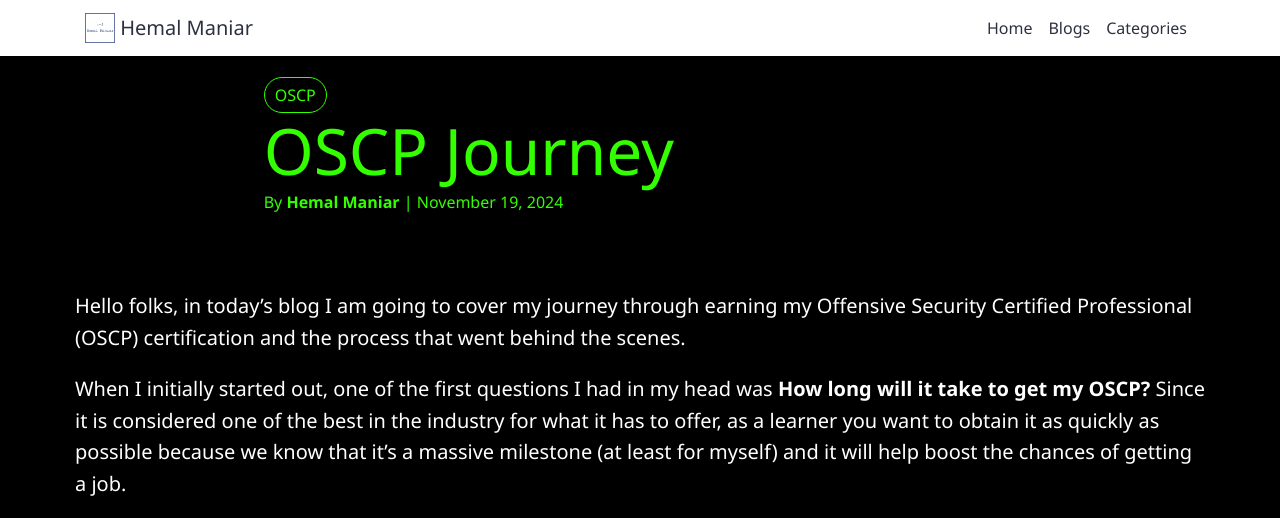
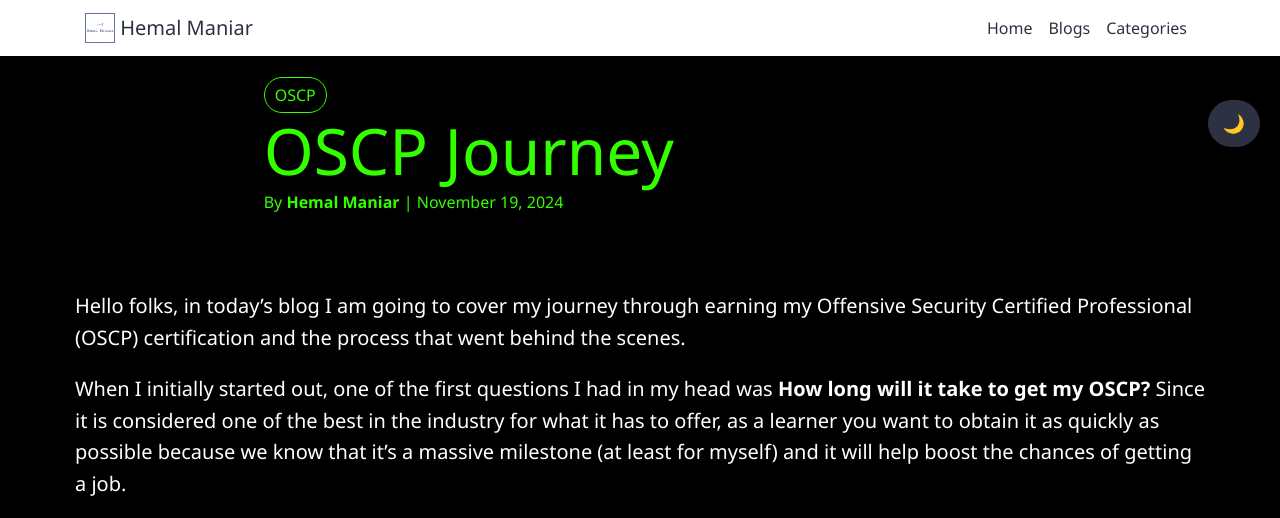
Before and after one commit to hemal-maniar/hemal-maniar.github.io, a Jekyll site: the page built from _posts/2024-11-19-oscp-journey.md, in a window 1280 px wide. Shown: the top 518 px of the page. Built offline with Jekyll 4.4.1, drawn with Linux system fonts in a browser that asks for light colours; nearby versions of some CDN libraries.

Commit message:
adding bg toggle on post

```diff
--- a/_layouts/post.html
+++ b/_layouts/post.html
@@ -11,14 +11,16 @@
 </head>
 <style>
     table {
-    background-color: black;
+    background-color: transparent;
     border-collapse: collapse;
-    color: white;
+    color: var(--text-primary);
     line-height: 3em;
 }
 </style>
 <body>
     {% include nav.html %}
+
+    <button class="theme-toggle" id="themeToggle" aria-label="Toggle dark/light mode">🌙</button>
 
     <div class="img-container">
         {% include post-featured-image.html alt=page.alt title=page.title categories=page.categories author=page.author date=page.date %}
@@ -57,4 +59,27 @@
     -->
     {% include footer.html %}
     {% include footer-files.html %}
+
+    <script>
+        const themeToggle = document.getElementById('themeToggle');
+        const htmlElement = document.documentElement;
+
+        const savedTheme = localStorage.getItem('theme') || 'dark';
+
+        if (savedTheme === 'light') {
+            htmlElement.classList.add('light-mode');
+            themeToggle.textContent = '☀️';
+        } else {
+            htmlElement.classList.remove('light-mode');
+            themeToggle.textContent = '🌙';
+        }
+
+        themeToggle.addEventListener('click', () => {
+            const isLightMode = htmlElement.classList.toggle('light-mode');
+
+            localStorage.setItem('theme', isLightMode ? 'light' : 'dark');
+
+            themeToggle.textContent = isLightMode ? '☀️' : '🌙';
+        });
+    </script>
 </body>
--- a/assets/css/post.css
+++ b/assets/css/post.css
@@ -1,3 +1,34 @@
+/* Dark/Light Mode Variables */
+:root {
+    --bg-primary: #000;
+    --bg-secondary: #6d6d6d;
+    --text-primary: #fff;
+    --text-secondary: #6d6d6d;
+    --text-accent: #2e3141;
+    --link-color: #0084ff;
+    --border-color: #fff;
+    --border-alt: rgba(255, 255, 255, 0.1);
+    --code-bg: #6d6d6d;
+    --code-text: #33ff00;
+    --button-hover-text: #2e3141;
+    --button-hover-bg: #fff;
+}
+
+:root.light-mode {
+    --bg-primary: #f5f5f5;
+    --bg-secondary: #e8e8e8;
+    --text-primary: #2e3141;
+    --text-secondary: #666;
+    --text-accent: #2e3141;
+    --link-color: #0084ff;
+    --border-color: #2e3141;
+    --border-alt: rgba(46, 49, 65, 0.1);
+    --code-bg: #e8e8e8;
+    --code-text: #1a6f2e;
+    --button-hover-text: #fff;
+    --button-hover-bg: #2e3141;
+}
+
 /* General */
 
 html {
@@ -6,12 +37,12 @@
 }
 
 body {
-    background-color: black;
+    background-color: var(--bg-primary);
     font-family: "Segoe UI", Roboto, Oxygen, Ubuntu, Cantarell, "Open Sans", "Helvetica Neue", sans-serif;
 }
 
 a {
-    color: #0084ff;
+    color: var(--link-color);
 }
 
 .container-blog-home {
@@ -26,7 +57,7 @@
 
 a.left {
     position: relative;
-    color: #6d6d6d;
+    color: var(--text-secondary);
 }
 
 a.left:before {
@@ -36,7 +67,7 @@
     height: 2px;
     bottom: 0;
     left: 0;
-    background-color: #fff;
+    background-color: var(--text-primary);
     visibility: hidden;
     transition: all 0.3s ease-in-out;
 }
@@ -47,11 +78,11 @@
 }
 
 a.left2:before {
-    background-color: #2e3141;
+    background-color: var(--text-accent);
 }
 
 a.left2:hover {
-    color: #2e3141;
+    color: var(--text-accent);
 }
 
 .w3-container ul li {
@@ -70,7 +101,7 @@
     width: 100%;
     height: 30vh;
     position: relative;
-    color: #fff;
+    color: var(--text-primary);
     padding-top: 6%;
 }
 
@@ -125,7 +156,7 @@
     float: left;
     text-align: left;
     margin-right: 10px;
-    color: #2e3141;
+    color: var(--text-accent);
     font-size: .9em;
     font-weight: bold;
 }
@@ -138,7 +169,7 @@
     text-align: left;
     float: left;
     margin: 5px 0;
-    color: #2e3141;
+    color: var(--text-accent);
 }
 
 .card-post-author-date {
@@ -151,7 +182,7 @@
     margin: 15px 0;
     text-align: left;
     float: left;
-    color: rgb(117, 117, 117);
+    color: var(--text-secondary);
 }
 
 .card-img-top {
@@ -182,24 +213,24 @@
 }
 
 .btn {
-    background: #2e3141;
-    border: 1px solid #2e3141;
+    background: var(--text-accent);
+    border: 1px solid var(--text-accent);
 }
 
 .btn:hover {
-    background: #fff;
-    border: #2e3141 1px solid;
-    color: #2e3141;
+    background: var(--button-hover-bg);
+    border: var(--text-accent) 1px solid;
+    color: var(--button-hover-text);
     transition: .35s ease;
 }
 
 .a-main-post-title:hover {
-    color: #fff;
+    color: var(--text-primary);
     text-decoration: none;
 }
 
 .col-lg-9 h2, .col-lg-9 p, .col-lg-9 h4, .col-lg-9 h3, .col-lg-9 h5, .col-lg-9 h6 {
-    color: #2e3141;
+    color: var(--text-primary);
 }
 
 .col-lg-9 h2 {
@@ -234,7 +265,7 @@
 .img-container1 {
     width: 100%;
     max-height: 250px;
-    background-color: #000;
+    background-color: var(--bg-primary);
 }
 
 .img-container1 img {
@@ -249,7 +280,7 @@
 }
 
 .img-container1 a, .img-container1 p {
-    color: #fff;
+    color: var(--text-primary);
 }
 
 .next-prev-img-col {
@@ -260,9 +291,9 @@
 /* tags */
 
 .tag-p {
-    color: #2e3141;
+    color: var(--text-accent);
     display: inline-block;
-    border: 1px solid #2e3141;
+    border: 1px solid var(--text-accent);
     border-radius: 50px;
     padding: 2px 5px;
     margin-right: 5px;
@@ -270,8 +301,8 @@
 }
 
 .tag-p:hover {
-    background-color: #2e3141;
-    color: #fff;
+    background-color: var(--text-accent);
+    color: var(--text-primary);
 }
 
 .blog-post-imbedded-img img {
@@ -321,44 +352,36 @@
     font-size: 34px;
     margin-top: 1.95em;
     font-weight: 600;
-    /*margin-bottom: -0.28em;
-    letter-spacing: -0.022em;*/
     line-height: 1.12;
     font-style: normal;
-    color: white;
+    color: var(--text-primary);
 }
 
 .blog-post-container h3 {
     font-size: 30px;
     margin-top: 1.95em;
     font-weight: 600;
-    /*margin-bottom: -0.28em;
-    letter-spacing: -0.022em;*/
     line-height: 1.12;
     font-style: normal;
-    color: white;
+    color: var(--text-primary);
 }
 
 .blog-post-container h4 {
     font-size: 24px;
     margin-top: 1.95em;
     font-weight: 500;
-    /*margin-bottom: -0.28em;
-    letter-spacing: -0.022em;*/
     line-height: 1.12;
     font-style: normal;
-    color: white;
+    color: var(--text-primary);
 }
 
 .blog-post-container h5 {
     font-size: 20px;
     margin-top: 1.95em;
     font-weight: 500;
-    /*margin-bottom: -0.28em;
-    letter-spacing: -0.022em;*/
     line-height: 1.12;
     font-style: normal;
-    color: white;
+    color: var(--text-primary);
 }
 
 .blog-post-container p {
@@ -368,13 +391,13 @@
     word-break: break-word;
     word-wrap: break-word;
     font-style: normal;
-    color: white;
+    color: var(--text-primary);
     font-weight: 350;
 }
 
 tr, td, th {
-    color: white;
-    border: 1px solid white;
+    color: var(--text-primary);
+    border: 1px solid var(--border-color);
     line-height: 3em;
     padding: 0 20px;
 }
@@ -403,7 +426,7 @@
 }
 
 .fe {
-    border-bottom: 1px solid rgba(255, 255, 255, 0.1);
+    border-bottom: 1px solid var(--border-alt);
 }
 
 .eo {
@@ -468,11 +491,11 @@
 }
 
 .ap {
-    color: white;
+    color: var(--text-primary);
 }
 
 .q {
-    fill: white;
+    fill: var(--text-primary);
 }
 
 h1, h2, h3, h4, h5, h6, dl, dd, ol, ul, menu, figure, blockquote, p, pre, form {
@@ -514,11 +537,11 @@
 }
 
 .aaa:hover {
-    color: white;
+    color: var(--text-primary);
 }
 
 .aaa {
-    color: white;
+    color: var(--text-primary);
 }
 
 /* inline code - span */
@@ -573,7 +596,7 @@
 }
 
 .li {
-    background: #6d6d6d;
+    background: var(--code-bg);
 }
 
 .lh {
@@ -610,7 +633,7 @@
 /* li */
 
 li {
-    color: white;
+    color: var(--text-primary);
 }
 .kr {
     margin-top: 2em;
@@ -666,7 +689,7 @@
 
 .p-date-author-category {
     margin-top: 15px;
-    color: #6d6d6d;
+    color: var(--text-secondary);
 }
 
 .ccc {
@@ -676,12 +699,12 @@
 /* code inline highlight */
 
 .highlight {
-    background: #6d6d6d;
+    background: var(--code-bg);
     padding: 5px;
     font-family: monospace;
     font-size: 17px;
     margin: 2em 0;
-    color: #33ff00;
+    color: var(--code-text);
     border-radius: 5px;
 }
 
@@ -715,3 +738,34 @@
   display: block;
   margin: 1rem auto;
 }
+
+/* Dark/Light Mode Toggle */
+.theme-toggle {
+    position: fixed;
+    top: 100px;
+    right: 20px;
+    z-index: 1000;
+    background: var(--text-accent);
+    border: none;
+    padding: 10px 15px;
+    border-radius: 50px;
+    cursor: pointer;
+    font-size: 18px;
+    color: var(--bg-primary);
+    transition: all 0.3s ease;
+    box-shadow: 0 2px 8px rgba(0, 0, 0, 0.2);
+}
+
+.theme-toggle:hover {
+    transform: scale(1.1);
+    box-shadow: 0 4px 12px rgba(0, 0, 0, 0.3);
+}
+
+@media (max-width: 768px) {
+    .theme-toggle {
+        top: 80px;
+        right: 15px;
+        padding: 8px 12px;
+        font-size: 16px;
+    }
+}
```
